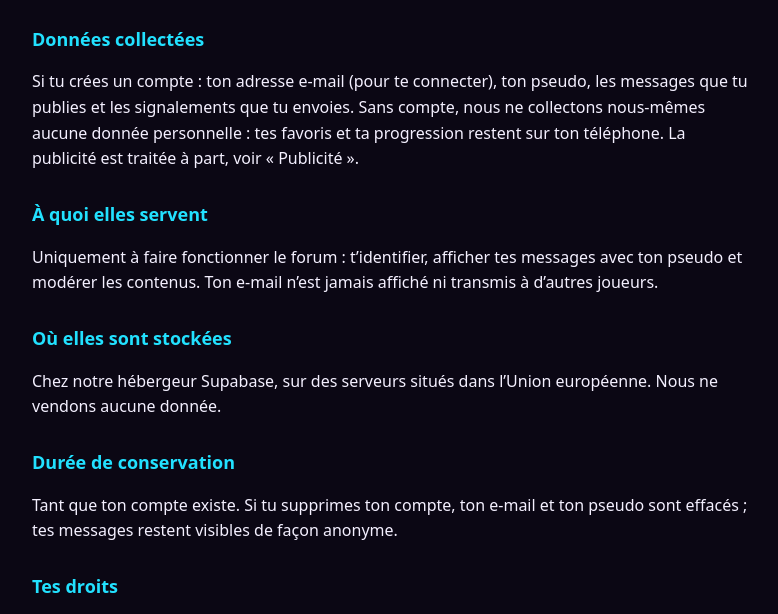
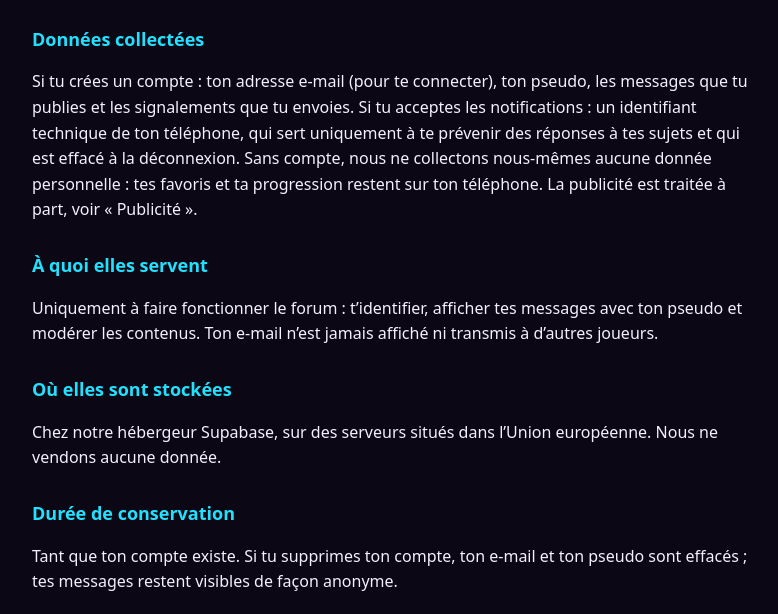
Before and after one commit to hugojambon69700-create/sidekick-guide, a plain HTML site: page confidentialite.html in a window 1280 px wide. Shown: the part 156-770 px from the top of the page, without its empty margins (248-1026 px from the left). Drawn offline with Linux system fonts and the light colour scheme.

Commit message:
Politique de confidentialité : notifications
Co-Authored-By: Claude Fable 5.2 <noreply@anthropic.com>
Claude-Session: https://claude.ai/code/session_01YFfpz2nzpqiurh2EqfjS4c

```diff
--- a/confidentialite.html
+++ b/confidentialite.html
@@ -6,7 +6,7 @@ main{max-width:720px;margin:0 auto;padding:24px 16px 64px}h1{font-size:28px}h2{c
 a{color:#22E1FF}nav a{margin-right:16px}.muted{color:#9A8FB5;font-size:13px;margin-top:40px}</style></head>
 <body><main><nav><a href="./">Accueil</a><a href="confidentialite.html">Confidentialité</a><a href="conditions.html">Conditions</a><a href="suppression-compte.html">Supprimer mon compte</a></nav>
 <h1>Politique de confidentialité</h1><p class="muted" style="margin-top:0">GTA 6 Sidekick</p>
-<h2>Données collectées</h2><p>Si tu crées un compte : ton adresse e-mail (pour te connecter), ton pseudo, les messages que tu publies et les signalements que tu envoies. Sans compte, nous ne collectons nous-mêmes aucune donnée personnelle : tes favoris et ta progression restent sur ton téléphone. La publicité est traitée à part, voir « Publicité ».</p>
+<h2>Données collectées</h2><p>Si tu crées un compte : ton adresse e-mail (pour te connecter), ton pseudo, les messages que tu publies et les signalements que tu envoies. Si tu acceptes les notifications : un identifiant technique de ton téléphone, qui sert uniquement à te prévenir des réponses à tes sujets et qui est effacé à la déconnexion. Sans compte, nous ne collectons nous-mêmes aucune donnée personnelle : tes favoris et ta progression restent sur ton téléphone. La publicité est traitée à part, voir « Publicité ».</p>
 <h2>À quoi elles servent</h2><p>Uniquement à faire fonctionner le forum : t’identifier, afficher tes messages avec ton pseudo et modérer les contenus. Ton e-mail n’est jamais affiché ni transmis à d’autres joueurs.</p>
 <h2>Où elles sont stockées</h2><p>Chez notre hébergeur Supabase, sur des serveurs situés dans l’Union européenne. Nous ne vendons aucune donnée.</p>
 <h2>Durée de conservation</h2><p>Tant que ton compte existe. Si tu supprimes ton compte, ton e-mail et ton pseudo sont effacés ; tes messages restent visibles de façon anonyme.</p>
```
